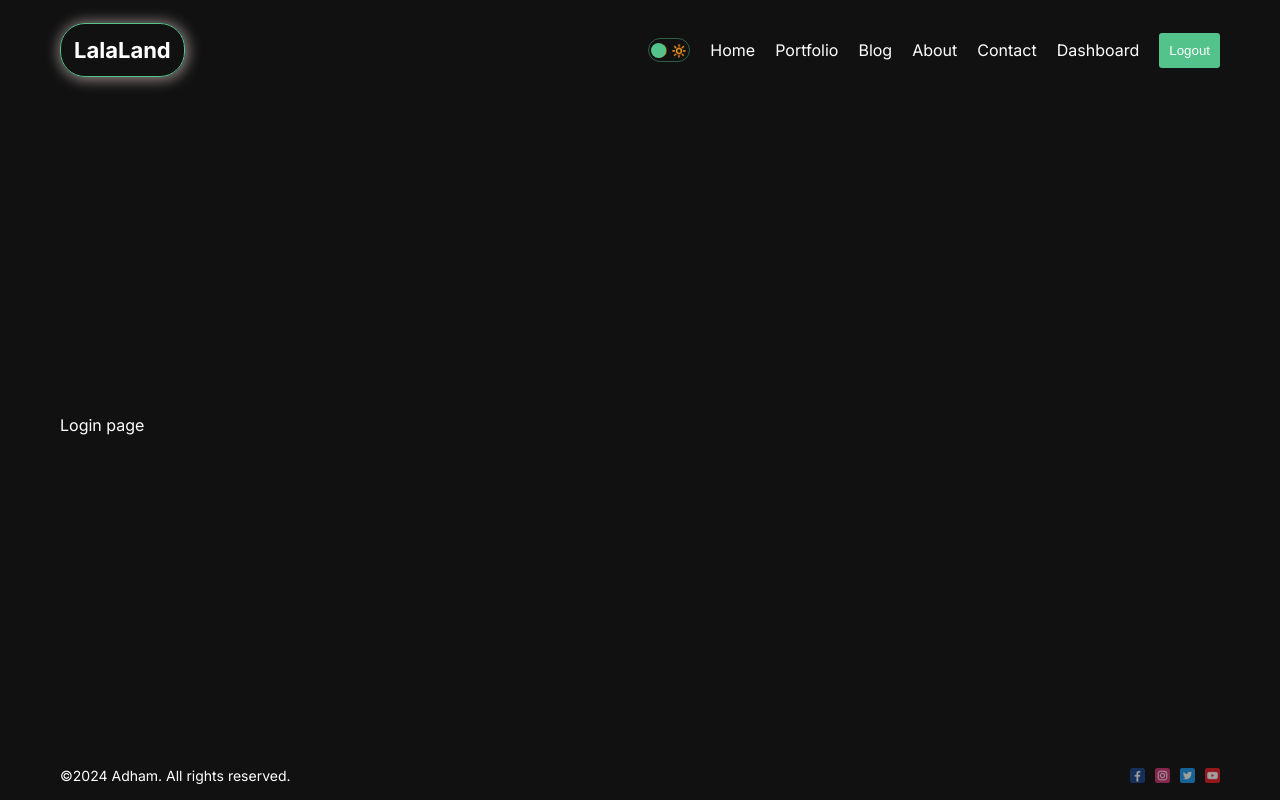
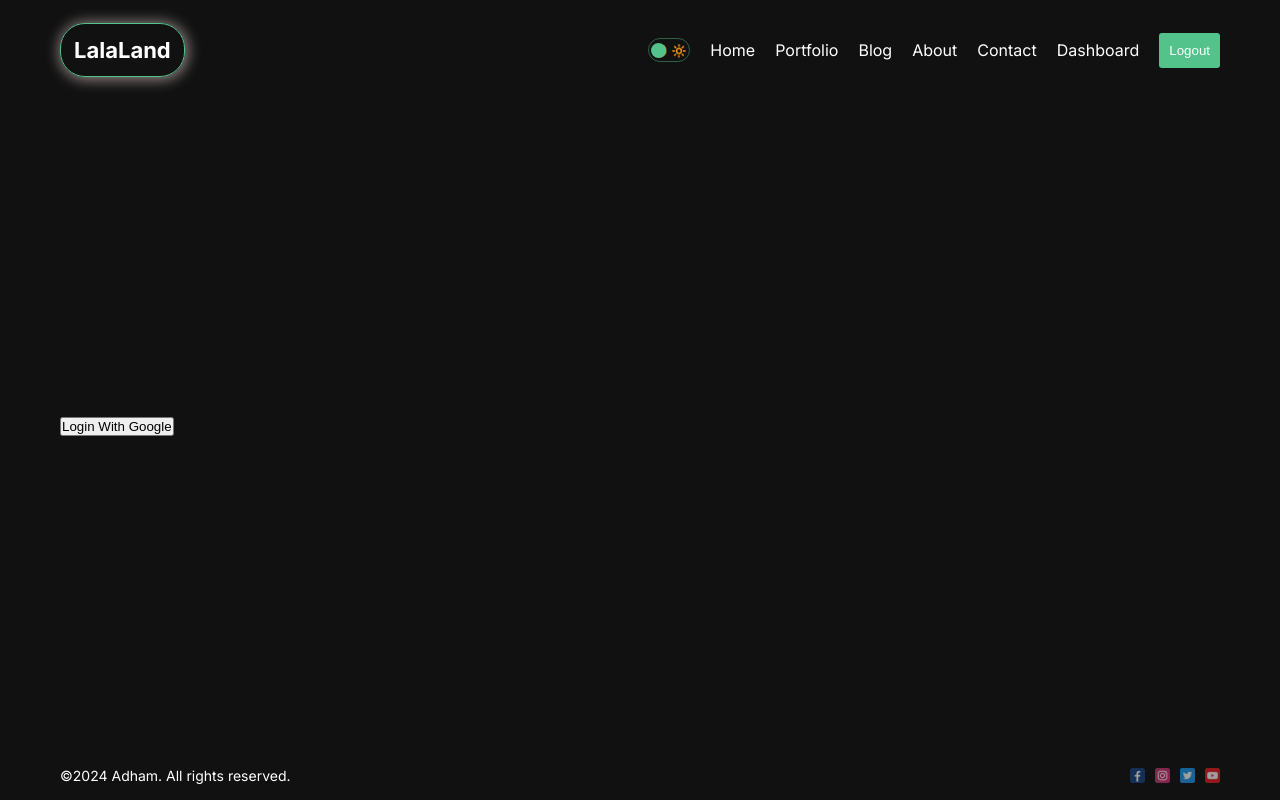
Before and after one commit to Adham-Magdy/Blog-Next-App, a Next.js app: page /dashboard/login in a window 1280 px wide. Built offline with nearby package versions, Linux system fonts and the light colour scheme.

Commit message:
featch: signIn with google

```diff
--- a/app/dashboard/(auth)/login/page.tsx
+++ b/app/dashboard/(auth)/login/page.tsx
@@ -1,9 +1,11 @@
+"use client"
+import { signIn } from 'next-auth/react'
 import React from 'react'
 
 const Login = () => {
   return (
     <div>
-      Login page
+      <button onClick={()=>signIn("google")}>Login With Google</button>
     </div>
   )
 }
```
